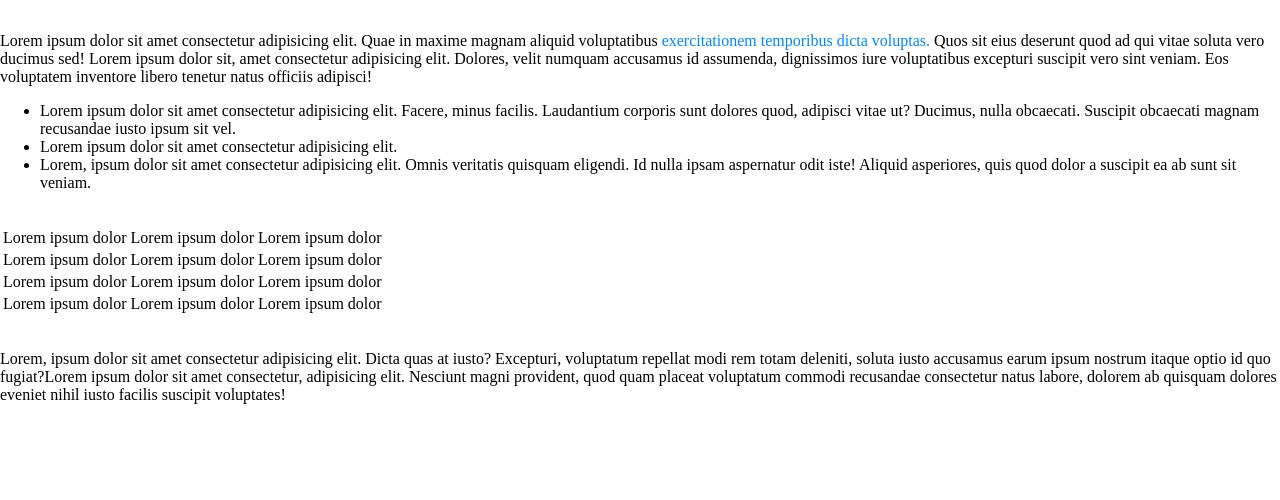
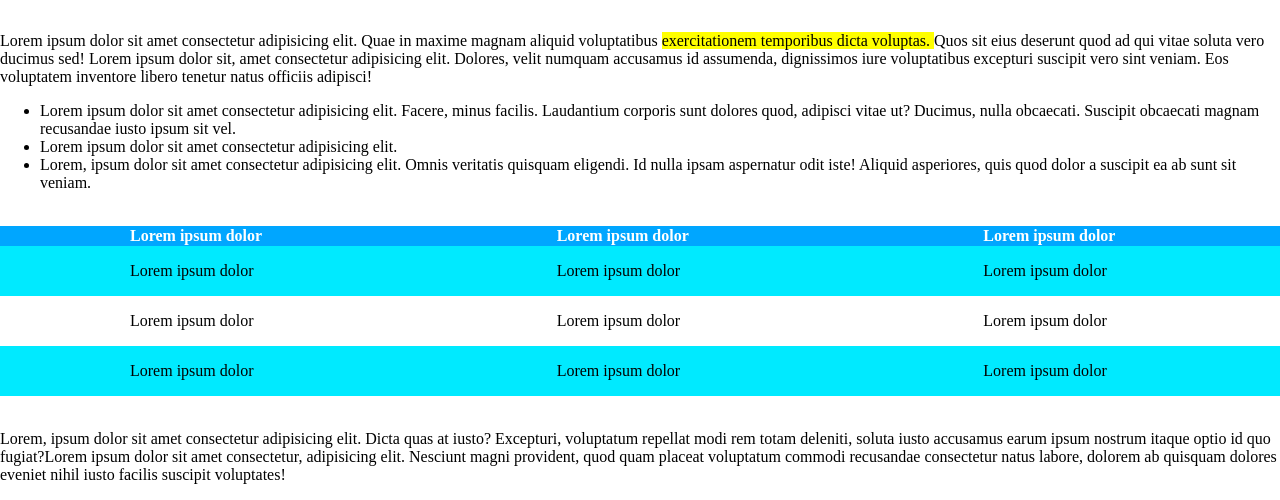
Before and after one commit to carlomarcon/html-css-booleaner, a plain HTML site: page index.html in a window 1280 px wide. Shown: the part 327-827 px from the top of the page. Before the commit the page ends 800 px from the top, so only its background shows below. Drawn offline with Linux system fonts and the light colour scheme.

Commit message:
Add: css table

```diff
--- a/css/styles.css
+++ b/css/styles.css
@@ -3,7 +3,30 @@ body {
   font-family: "Times New Roman", Times, serif;
 }
 
-span {
+table {
+  border-collapse: collapse;
+  width: 100%;
+}
+
+tr {
+  width: 100%;
+}
+
+th,
+td {
+  padding-left: 130px;
+  padding-right: 130px;
+}
+
+th {
+  color: white;
+}
+
+.Table span {
+  background-color: yellow;
+}
+
+.booleaner {
   color: rgb(0, 136, 255);
 }
 
@@ -33,3 +56,19 @@ span {
   color: grey;
   font-size: 15px;
 }
+
+.head {
+  background-color: rgb(0, 166, 255);
+  color: white;
+  font-weight: bold;
+}
+
+.linea2,
+.linea4 {
+  background-color: rgb(0, 234, 255);
+  height: 50px;
+}
+
+.linea3 {
+  height: 50px;
+}
```
